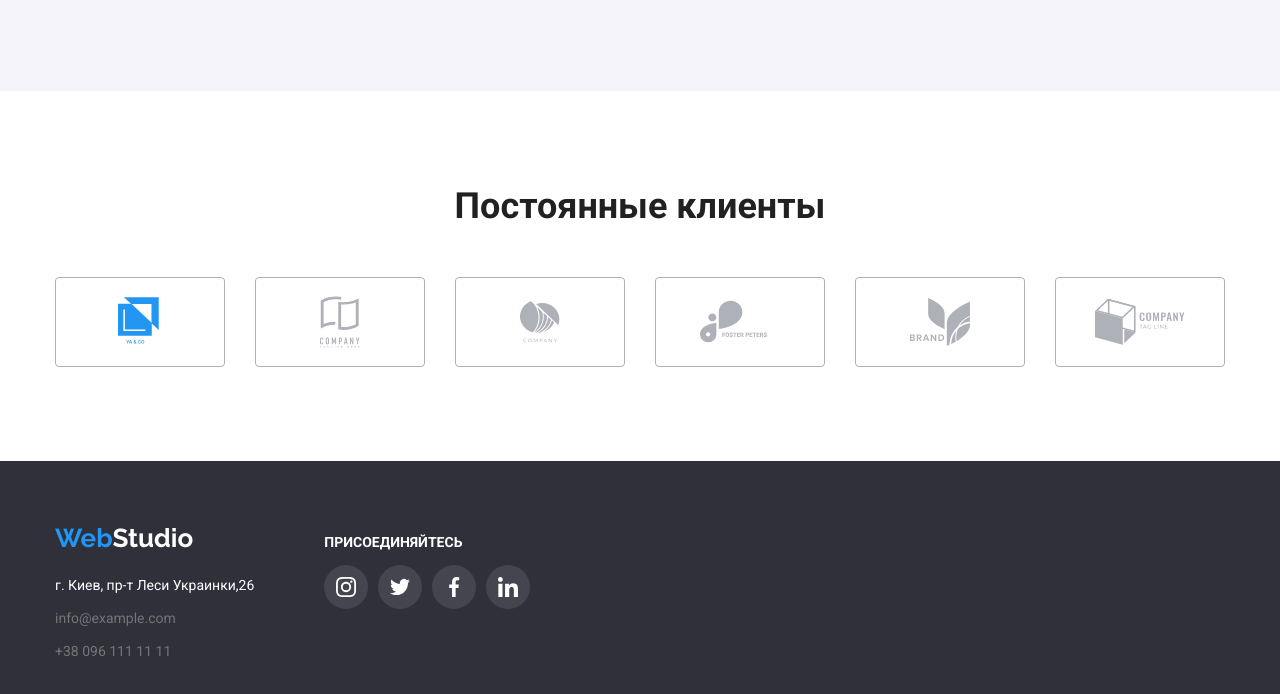
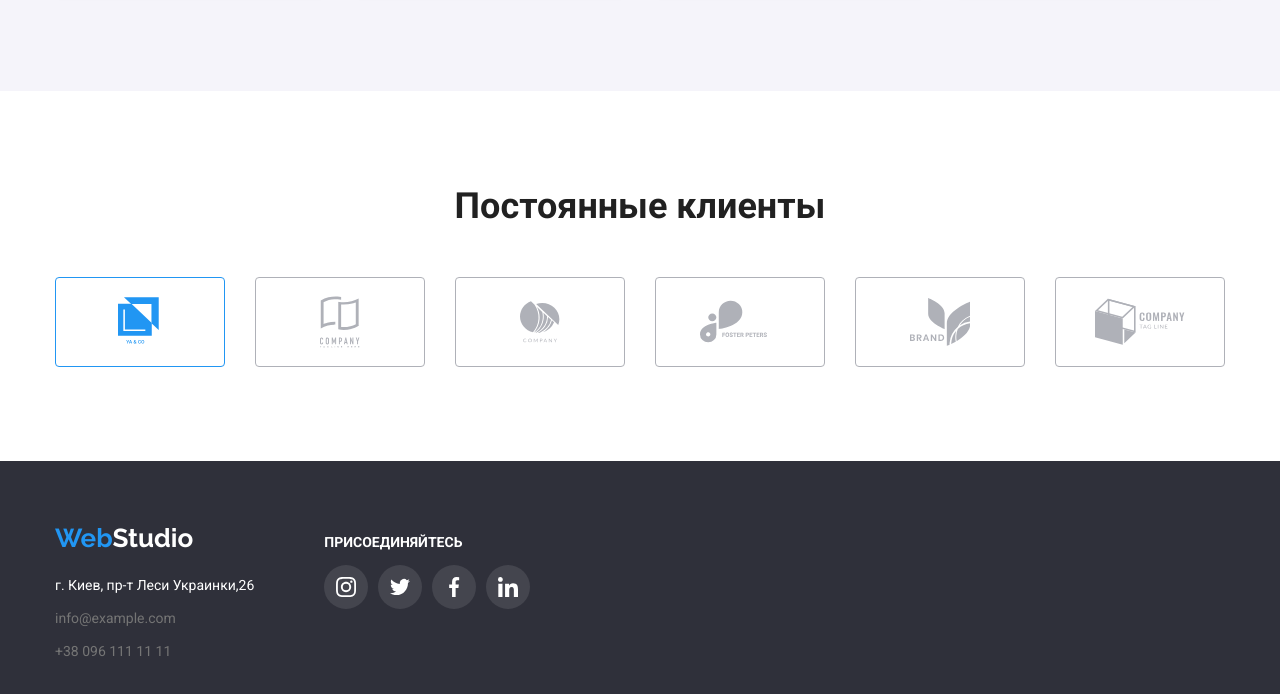
Before and after one commit to AnzhelikaSemenova/goit-markup-hw-04, a plain HTML site: page index.html in a window 1280 px wide. In both pictures the pointer is over the link 140 px from the left and 2434 px from the top of the page. Shown: the part 2112-2806 px from the top of the page. Drawn offline with nearby package versions, Linux system fonts and the light colour scheme.

Commit message:
css
полностью сделана стилизация страницы студии

```diff
--- a/css/style.css
+++ b/css/style.css
@@ -260,3 +260,6 @@
 .clients-item:hover {
   color: var(--accent-color);
 }
+.clients-item:hover {
+  border-color: var(--accent-color);
+}
```
